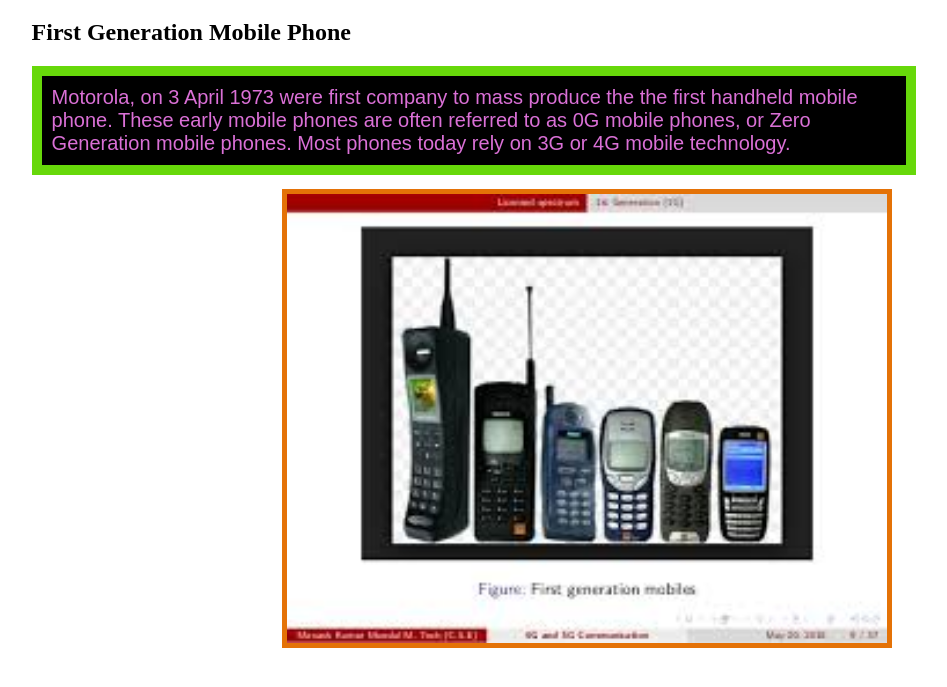
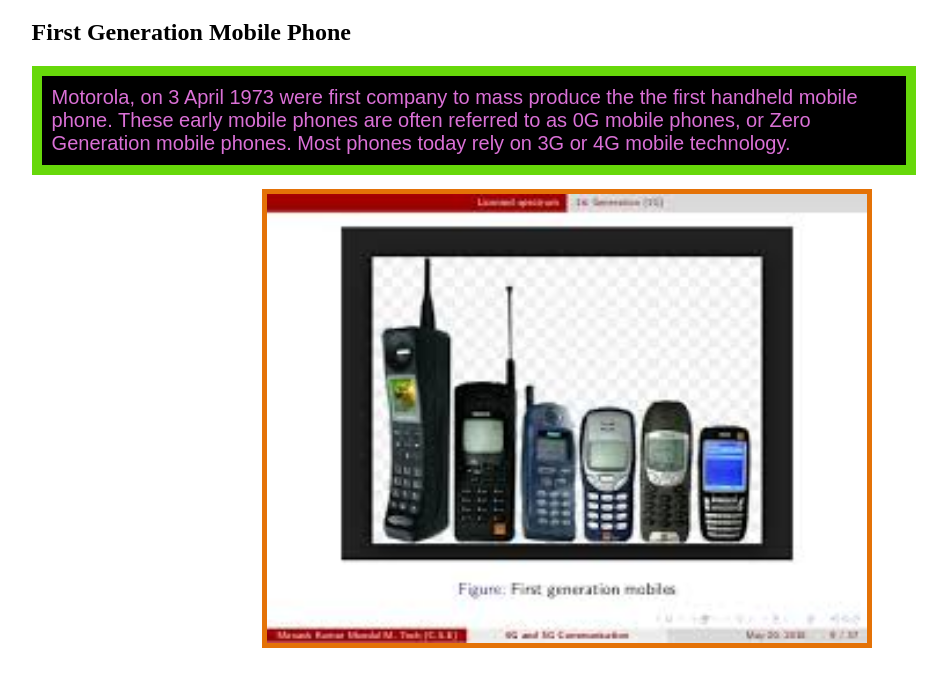
Before and after one commit to Nurhossain1995/my-2nd-repo, a plain HTML site: page index.html in a window 1280 px wide. Shown: the part 61-748 px from the top of the page, without its empty margins (166-1113 px from the left). Drawn offline with Linux system fonts and the light colour scheme.

Commit message:
style changed

```diff
--- a/css/style.css
+++ b/css/style.css
@@ -12,7 +12,7 @@ h1 {
     border:5px solid rgb(228, 114, 7);
     width:600px;
     position:absolute;
-    left:250px;
+    left:230px;
     top:170px;
 }
 .mob p{
```
